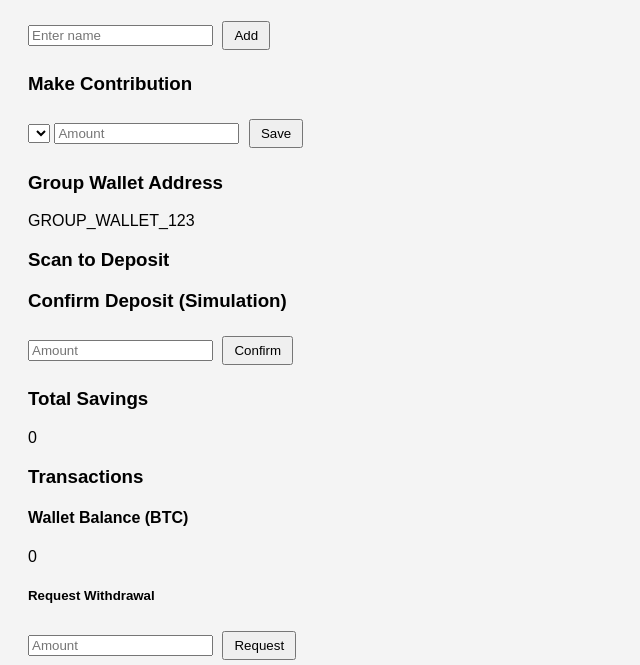
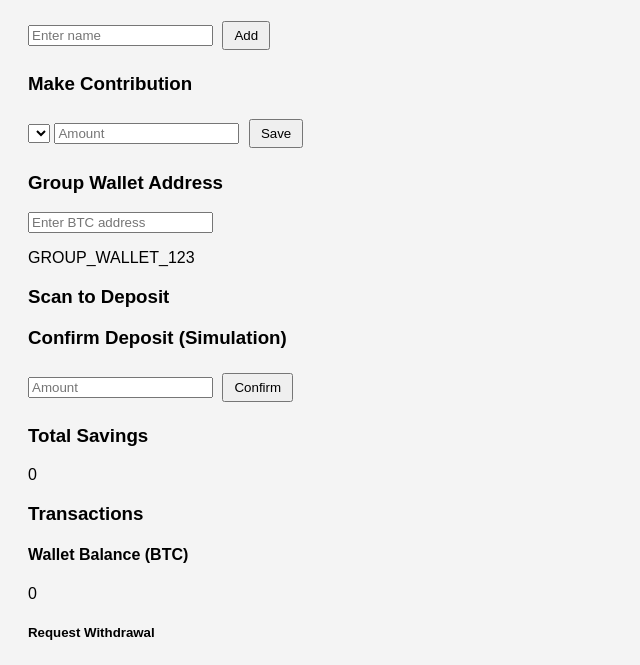
Before and after one commit to nakiryaeunice5/B-saving, a plain HTML site: page index.html in a window 1280 px wide. Shown: the part 134-799 px from the top of the page, without its empty margins (0-640 px from the left). Drawn offline with Linux system fonts and the light colour scheme; a script that the page names is missing.

Commit message:
Update index.html

```diff
--- a/index.html
+++ b/index.html
@@ -20,6 +20,8 @@
 <input type="number" id="amount" placeholder="Amount">
 <button onclick="contribute()">Save</button>
     <h3>Group Wallet Address</h3>
+    <input type="text" id="wallet" placeholder="Enter BTC address">
+
 <p id="walletAddress">GROUP_WALLET_123</p>
 
 <h3>Scan to Deposit</h3>
```
